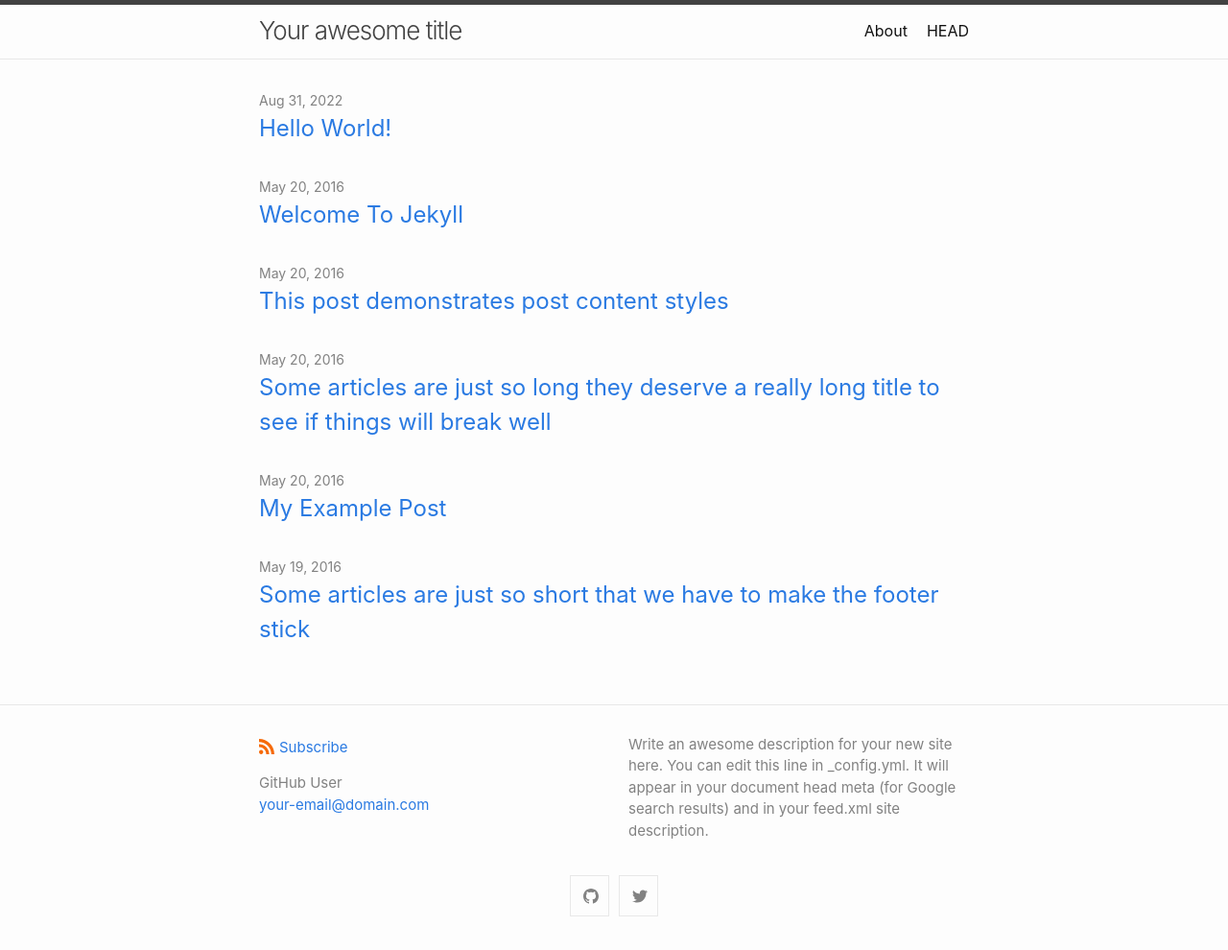
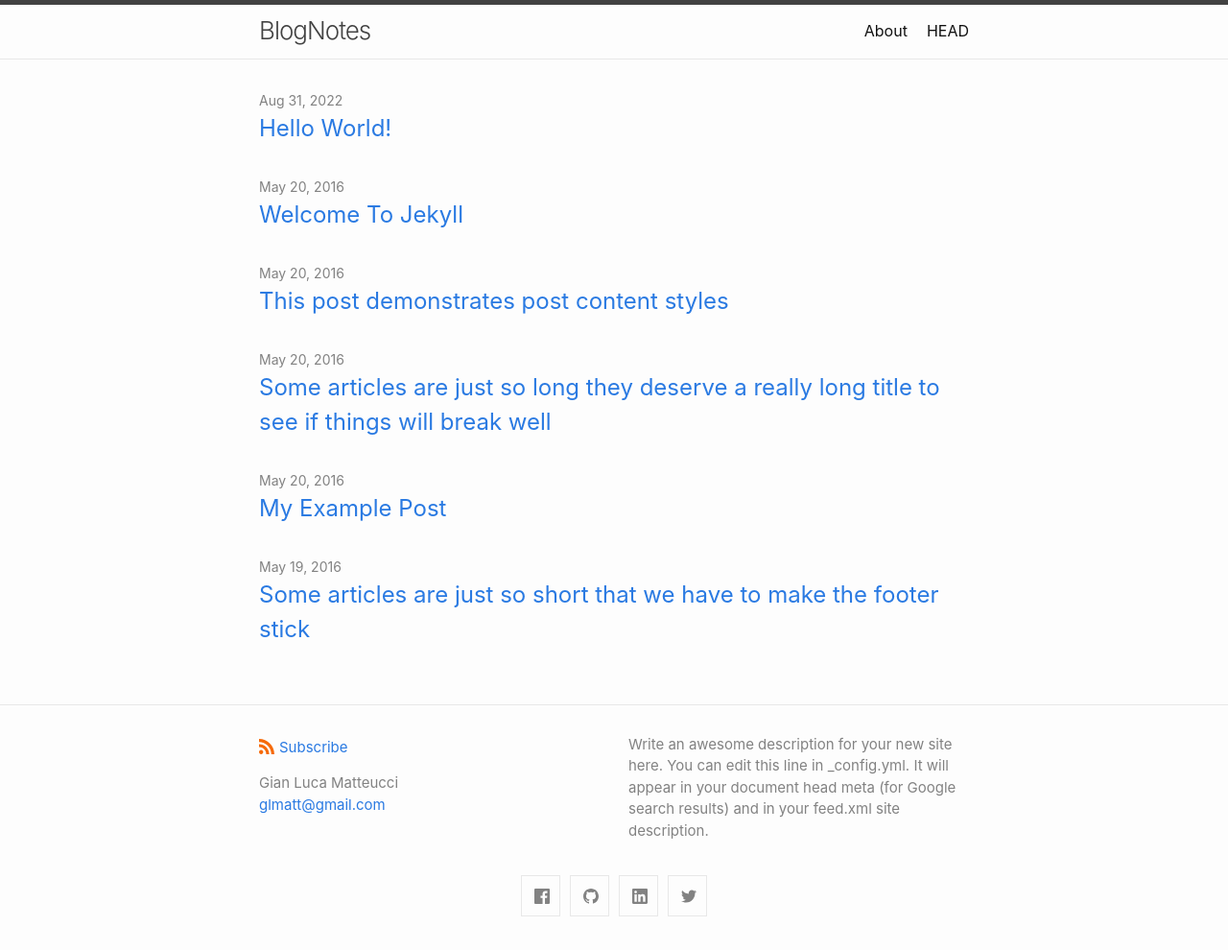
Before and after one commit to glmatt/glmatt.github.io, a Jekyll site: the page built from index.md, in a window 1280 px wide. Shown: the whole page at 96% size. Built offline with Jekyll 4.4.1, drawn with Linux system fonts in a browser that asks for light colours.

Commit message:
Update _config.yml

```diff
--- a/_config.yml
+++ b/_config.yml
@@ -1,7 +1,7 @@
-title: Your awesome title
+title: BlogNotes
 author:
-  name: GitHub User
-  email: your-email@domain.com
+  name: Gian Luca Matteucci
+  email: glmatt@gmail.com
 description: > # this means to ignore newlines until "show_excerpts:"
   Write an awesome description for your new site here. You can edit this
   line in _config.yml. It will appear in your document head meta (for
@@ -16,14 +16,14 @@ minima:
 
   # generate social links in footer
   social_links:
-    twitter: jekyllrb
-    github:  jekyll
+    twitter: glmatt
+    github:  glmatt
     # devto: jekyll
     # dribbble: jekyll
-    # facebook: jekyll
+    facebook: glmatt
     # flickr:   jekyll
     # instagram: jekyll
-    # linkedin: jekyll
+    linkedin: glmatt
     # pinterest: jekyll
     # youtube: jekyll
     # youtube_channel: UC8CXR0-3I70i1tfPg1PAE1g
```
